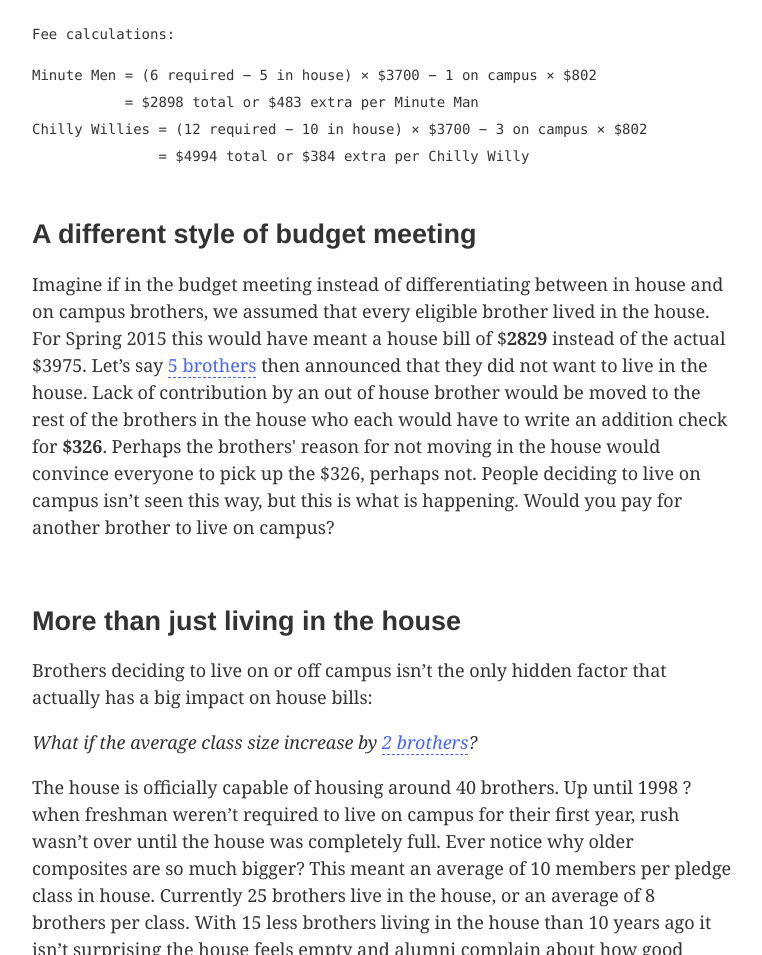
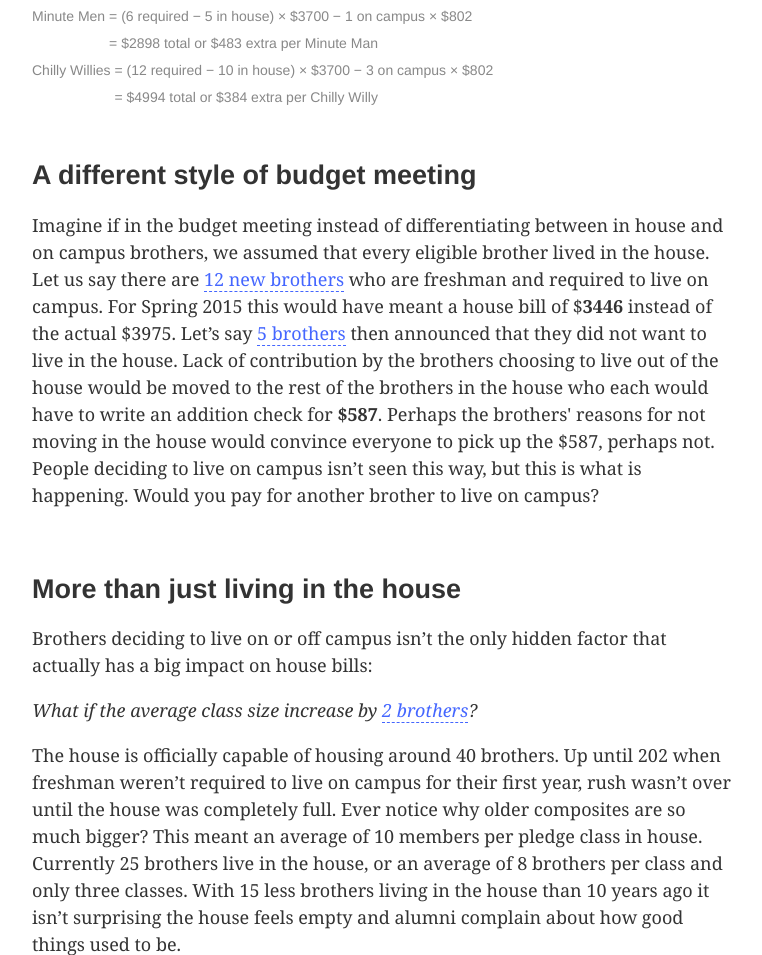
Before and after one commit to jhaip/brotherhood-by-the-numbers, a plain HTML site: page index.html in a window 1280 px wide. Shown: the part 1845-2800 px from the top of the page, without its empty margins (258-1020 px from the left). Drawn offline with Linux system fonts and the light colour scheme.

Commit message:
all numbers fixed

```diff
--- a/index.html
+++ b/index.html
@@ -37,8 +37,6 @@
     This is an interactive essay. The numbers and formulas behind our financials
     are included with the words so that changing their values changes the text.
     Text that is blue can be dragged left and right to change it's value.
-</p>
-<p>
     After eating <span data-var="hsin_hsins_eaten" class="TKAdjustableNumber" data-min="5" data-max="100" data-step="5"> dinners at Hsin Hsin</span>
     I <span data-var="what_hsin_hsin_did_to_me"></span>.
 </p>
@@ -97,9 +95,9 @@
 <h2>Examining Fall 2015</h2>
 
 <p>
-    Let's say <span data-var="numMMOutOfHouse" class="TKAdjustableNumber" data-format="format_nobrothers 6" data-min="0" data-max="6"></span> Minute Men,
-    <span data-var="numCWOutOfHouse" class="TKAdjustableNumber" data-format="format_nobrothers 13" data-min="0" data-max="13"></span> Chilly Willies,
-    and <span data-var="numJBOutOfHouse" class="TKAdjustableNumber" data-format="format_nobrothers 10" data-min="0" data-max="10"></span> Jailbaters live <strong>on campus</strong> in Fall 2015.
+    Let's say <span data-var="mm_outhouse" class="TKAdjustableNumber" data-format="format_nobrothers 6" data-min="0" data-max="6"></span> Minute Men,
+    <span data-var="cw_outhouse" class="TKAdjustableNumber" data-format="format_nobrothers 13" data-min="0" data-max="13"></span> Chilly Willies,
+    and <span data-var="jb_outhouse" class="TKAdjustableNumber" data-format="format_nobrothers 10" data-min="0" data-max="10"></span> Jailbaters live <strong>on campus</strong> in Fall 2015.
 
     <span data-var="bylaw_satisfied" class="v_if">The bylaw requirement would be met and everyone would enjoy a house bill of </span>
     <span data-var="bylaw_satisfied" class="v_if invertIf">
@@ -124,8 +122,6 @@
 
 <div data-var="total_fees" class="fees v_if">
 
-<p>Fee calculations:</p>
-
 <div data-var="mm_perbrofine" class="v_if">
 <table border=0 cellspacing=0 cellpadding=0>
 
@@ -134,7 +130,7 @@
         <td>&nbsp;=&nbsp;</td>
         <td nowrap>
             (6 required &minus; <span data-var="mm_inhouse"></span> in house) &times; $<span data-var="base_housebill" data-format="%.0f"></span>
-            &minus; <span data-var="numMMOutOfHouse"></span> on campus &times; $<span data-var="base_outbill" data-format="%.0f"></span>
+            &minus; <span data-var="mm_outhouse"></span> on campus &times; $<span data-var="base_outbill" data-format="%.0f"></span>
         </td>
     </tr>
     <tr>
@@ -152,7 +148,7 @@
         <td>&nbsp;=&nbsp;</td>
         <td nowrap>
             (12 required &minus; <span data-var="cw_inhouse"></span> in house) &times; $<span data-var="base_housebill" data-format="%.0f"></span>
-            &minus; <span data-var="numCWOutOfHouse"></span> on campus &times; $<span data-var="base_outbill" data-format="%.0f"></span>
+            &minus; <span data-var="cw_outhouse"></span> on campus &times; $<span data-var="base_outbill" data-format="%.0f"></span>
         </td>
     </tr>
     <tr>
@@ -170,7 +166,7 @@
         <td>&nbsp;=&nbsp;</td>
         <td nowrap>
             (10 required &minus; <span data-var="jb_inhouse"></span> in house) &times; $<span data-var="base_housebill" data-format="%.0f"></span>
-            &minus; <span data-var="numJBOutOfHouse"></span> on campus &times; $<span data-var="base_outbill" data-format="%.0f"></span>
+            &minus; <span data-var="jb_outhouse"></span> on campus &times; $<span data-var="base_outbill" data-format="%.0f"></span>
         </td>
     </tr>
     <tr>
@@ -189,16 +185,19 @@
 
 <p>
 Imagine if in the budget meeting instead of differentiating between in house and on
-campus brothers, we assumed that every eligible brother lived in the house.  For Spring
-2015 this would have meant a house bill of
+campus brothers, we assumed that every eligible brother lived in the house.
+Let us say there are
+<span data-var="a_newbros" class="TKAdjustableNumber" data-min="5" data-max="18"> new brothers</span>
+who are freshman and required to live on campus.
+For Spring 2015 this would have meant a house bill of
 $<strong><span data-var="a_allin_housebill" data-format="%.0f"></span></strong>
 instead of the actual $3975.  Let’s say
 <span data-var="a_nbro_outhouse" class="TKAdjustableNumber" data-min="1" data-max="20"> brothers</span>
 then announced that they did not want to live in the house.  Lack of contribution by
-an out of house brother would be moved to the rest of the brothers in the house who
-each would have to write an addition check for
+the brothers choosing to live out of the house would be moved to the rest of the
+brothers in the house who each would have to write an addition check for
 <strong>$<span data-var="a_inhouse_extrafee" data-format="%.0f"></span></strong>.
-Perhaps the brothers' reason for not moving in the house would convince everyone to pick up the
+Perhaps the brothers' reasons for not moving in the house would convince everyone to pick up the
 $<span data-var="a_inhouse_extrafee" data-format="%.0f">, perhaps not.  People deciding
 to live on campus isn’t seen this way, but this is what is happening.
 Would you pay for another brother to live on campus?
@@ -211,7 +210,7 @@ Brothers deciding to live on or off campus isn’t the only hidden factor that a
 
 <p><i>What if the average class size increase by <span data-var="classSizeIncrease" class="TKAdjustableNumber" data-min="1" data-max="10"> brothers</span>?</i></p>
 
-<p>The house is officially capable of housing around 40 brothers.  Up until 1998 ? when freshman weren’t required to live on campus for their first year, rush wasn’t over until the house was completely full.  Ever notice why older composites are so much bigger?  This meant an average of 10 members per pledge class in house.  Currently 25 brothers live in the house, or an average of 8 brothers per class.  With 15 less brothers living in the house than 10 years ago it isn’t surprising the house feels empty and alumni complain about how good things used to be.</p>
+<p>The house is officially capable of housing around 40 brothers.  Up until 202 when freshman weren’t required to live on campus for their first year, rush wasn’t over until the house was completely full.  Ever notice why older composites are so much bigger?  This meant an average of 10 members per pledge class in house.  Currently 25 brothers live in the house, or an average of 8 brothers per class and only three classes.  With 15 less brothers living in the house than 10 years ago it isn’t surprising the house feels empty and alumni complain about how good things used to be.</p>
 
 <p><i>What happens when <span data-var="noPayHouseBill" class="TKAdjustableNumber" data-min="1" data-max="10"> brothers</span> per semester don’t pay their house bill?</i></p>
 
--- a/script.js
+++ b/script.js
@@ -23,18 +23,19 @@ function setUpTangle () {
 
             this.budget_housetotal =  {"FALL2014": 81150.00, "SPRING2015": 81650.00};
             this.budget_brothertotal = {"FALL2014": 23259.53,"SPRING2015": 25833.75};
-            this.prev_housebill = {"FALL2014": 3925.00};
+            this.prev_housebill = {"FALL2014": 3925.00,"SPRING2015":3975.00};
 
-            this.numMMOutOfHouse = 1;
-            this.numCWOutOfHouse = 3;
-            this.numJBOutOfHouse = 0;
+            this.mm_outhouse = 1;
+            this.cw_outhouse = 3;
+            this.jb_outhouse = 0;
 
             this.classSizeIncrease = 2;
             this.noPayHouseBill = 1;
 
             this.a_nbro_outhouse = 5;
+            this.a_newbros = 12;
 
-            this.nbros = 38;
+            this.nbros = {"FALL2014":29,"SPRING2015":38,"FALL2015":29};
         },
         update: function () {
 
@@ -49,31 +50,33 @@ function setUpTangle () {
             }
 
             /* Examining Fall 2015 */
+            this.bylaw_satisfied = (this.mm_outhouse+this.jb_outhouse == 0 && this.cw_outhouse <= 1) ? 1 : 0;
+            var SEMESTER = "FALL2014";
 
-            this.bylaw_satisfied = (this.numMMOutOfHouse+this.numJBOutOfHouse == 0 && this.numCWOutOfHouse <= 1) ? 1 : 0;
-            this.base_outbill = this.budget_brothertotal["FALL2014"]/29.;
-            this.base_housebill = this.budget_housetotal["FALL2014"]/Math.max(28,29-this.numMMOutOfHouse-this.numCWOutOfHouse-this.numJBOutOfHouse)+this.base_outbill;
-            this.base_housebill_improvement = this.prev_housebill["FALL2014"]-this.base_housebill;
+            this.base_outbill = this.budget_brothertotal[SEMESTER]/this.nbros[SEMESTER];
+            this.base_housebill = this.budget_housetotal[SEMESTER]/Math.max(28,this.nbros[SEMESTER]-this.mm_outhouse-this.cw_outhouse-this.jb_outhouse)+this.base_outbill;
+            this.base_housebill_improvement = this.prev_housebill[SEMESTER]-this.base_housebill;
 
-            this.mm_inhouse = 6-this.numMMOutOfHouse;
-            this.mm_totalfine = (6-this.mm_inhouse)*this.base_housebill-this.numMMOutOfHouse*this.base_outbill;
+            this.mm_inhouse = 6-this.mm_outhouse;
+            this.mm_totalfine = (6-this.mm_inhouse)*this.base_housebill-this.mm_outhouse*this.base_outbill;
             this.mm_perbrofine = this.mm_totalfine / 6.;
 
-            this.cw_inhouse = 13-this.numCWOutOfHouse;
-            this.cw_totalfine = (12-this.cw_inhouse)*this.base_housebill-this.numCWOutOfHouse*this.base_outbill;
+            this.cw_inhouse = 13-this.cw_outhouse;
+            this.cw_totalfine = (12-this.cw_inhouse)*this.base_housebill-this.cw_outhouse*this.base_outbill;
             if (this.cw_totalfine < 0) { this.cw_totalfine = 0; }
             this.cw_perbrofine = this.cw_totalfine / 13.;
 
-            this.jb_inhouse = 10-this.numJBOutOfHouse;
-            this.jb_totalfine = (10-this.jb_inhouse)*this.base_housebill-this.numJBOutOfHouse*this.base_outbill;
+            this.jb_inhouse = 10-this.jb_outhouse;
+            this.jb_totalfine = (10-this.jb_inhouse)*this.base_housebill-this.jb_outhouse*this.base_outbill;
             this.jb_perbrofine = this.jb_totalfine / 10.;
 
             this.total_fees = this.mm_totalfine + this.cw_totalfine + this.jb_totalfine;
 
 
             /* A different style of budget meeting */
-            this.a_allin_housebill = (this.budget_housetotal["SPRING2015"] + this.budget_brothertotal["SPRING2015"]) / this.nbros;
-            this.a_inhouse_extrafee = this.budget_housetotal["SPRING2015"] / (this.nbros-this.a_nbro_outhouse) + this.budget_brothertotal["SPRING2015"] / this.nbros - this.a_allin_housebill;
+            this.a_allin_housebill = this.budget_housetotal["SPRING2015"]/this.nbros["FALL2015"]+this.budget_brothertotal["SPRING2015"]/(this.nbros["FALL2015"]+this.a_newbros);
+            this.a_actual_housebill = this.budget_housetotal["SPRING2015"]/(this.nbros["FALL2015"]-this.a_nbro_outhouse)+this.budget_brothertotal["SPRING2015"]/(this.nbros["FALL2015"]+this.a_newbros);
+            this.a_inhouse_extrafee = this.a_actual_housebill - this.a_allin_housebill;
 
         }
     });
--- a/style.css
+++ b/style.css
@@ -27,6 +27,7 @@ h1, h2, ol {
 }
 
 .fees {
-	font-family: "Lucida Console", Arial;
+	font-family: Helvetica, Arial;
 	font-size: 14px;
+	color: #888;
 }
```
